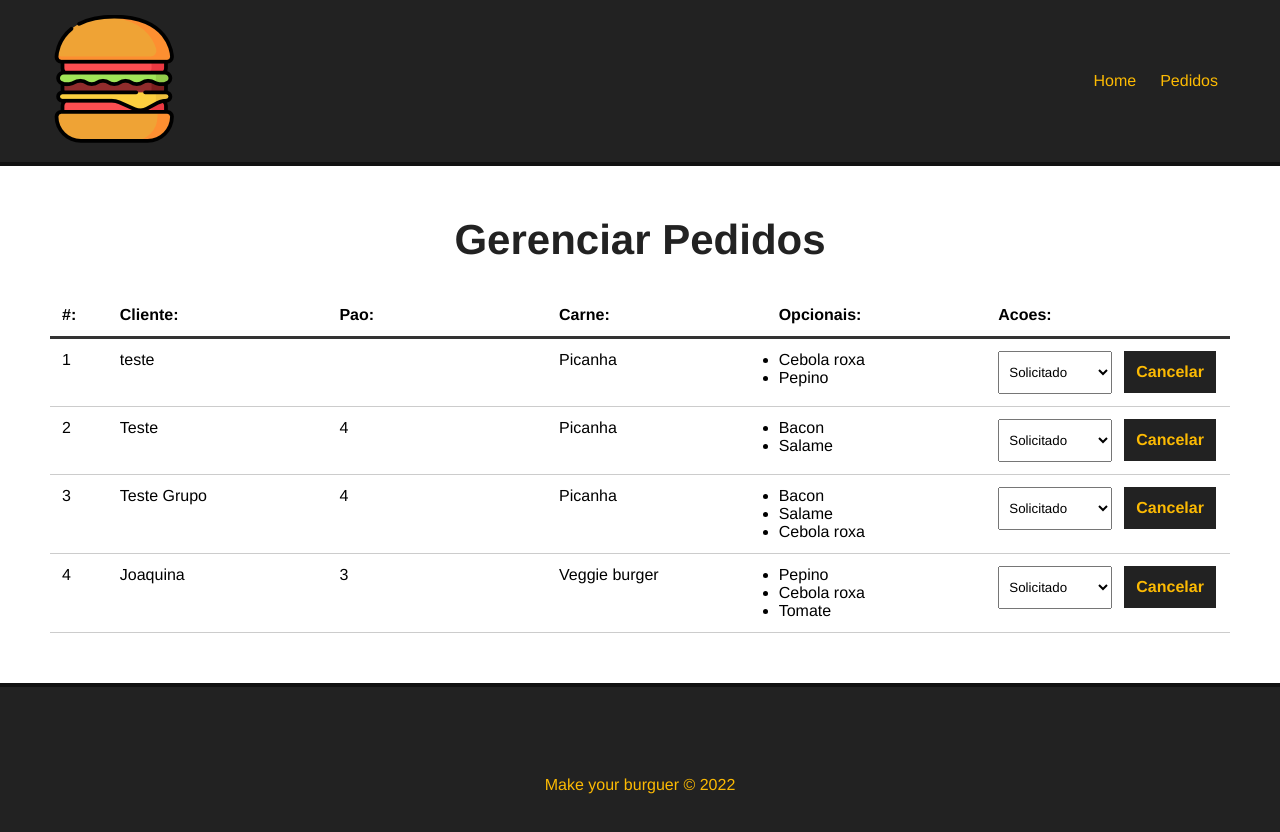
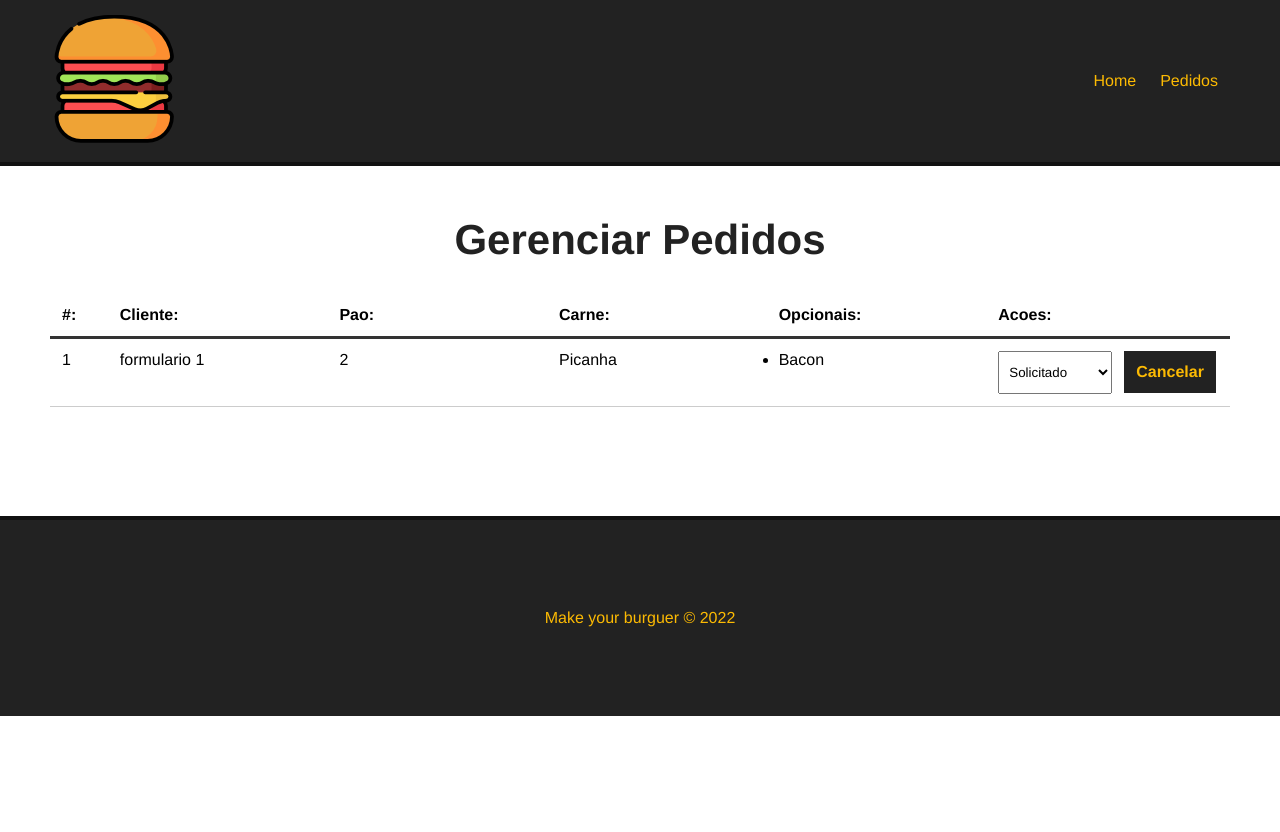
Before and after one commit to EnzoGamaDS/Make-Your-Burguer, a Vue app in the folder your_burguer/: page /pedidos in a window 1280 px wide. Shown: the top 832 px of the page. After the commit the page ends 800 px from the top, so only its background shows below. Built offline with nearby package versions, Linux system fonts and the light colour scheme; data requests are answered from the project's data file.

Commit message:
Removendo pedidos

```diff
--- a/your_burguer/db/db.json
+++ b/your_burguer/db/db.json
@@ -79,49 +79,14 @@
   ],
   "burgers": [
     {
-      "nome": "teste",
+      "nome": "formulario 1",
       "carne": "Picanha",
+      "pao": 2,
       "opcionais": [
-        "Cebola roxa",
-        "Pepino"
+        "Bacon"
       ],
       "status": "Solicitado",
       "id": 1
-    },
-    {
-      "nome": "Teste",
-      "carne": "Picanha",
-      "pao": 4,
-      "opcionais": [
-        "Bacon",
-        "Salame"
-      ],
-      "status": "Solicitado",
-      "id": 2
-    },
-    {
-      "nome": "Teste Grupo",
-      "carne": "Picanha",
-      "pao": 4,
-      "opcionais": [
-        "Bacon",
-        "Salame",
-        "Cebola roxa"
-      ],
-      "status": "Solicitado",
-      "id": 3
-    },
-    {
-      "nome": "Joaquina",
-      "carne": "Veggie burger",
-      "pao": 3,
-      "opcionais": [
-        "Pepino",
-        "Cebola roxa",
-        "Tomate"
-      ],
-      "status": "Solicitado",
-      "id": 4
     }
   ]
 }
--- a/your_burguer/src/components/Dashboard.vue
+++ b/your_burguer/src/components/Dashboard.vue
@@ -30,7 +30,7 @@
                         {{s.tipo}}
                         </option>
                     </select>
-                    <button class="delete-btn">Cancelar</button>
+                    <button class="delete-btn" @click="deleteBurger(burger.id)">Cancelar</button>
                 </div>
             </div>
         </div>
@@ -68,6 +68,17 @@
 
             this.status = data;
 
+        },
+        async deleteBurger(id){
+
+            const req = await fetch(`http://localhost:3000/burgers/${id}`, {
+                method: "DELETE"
+            });
+
+            const res = await req.json();
+
+            // msg
+            this.getPedidos();
         }
     },
     mounted() {
```
